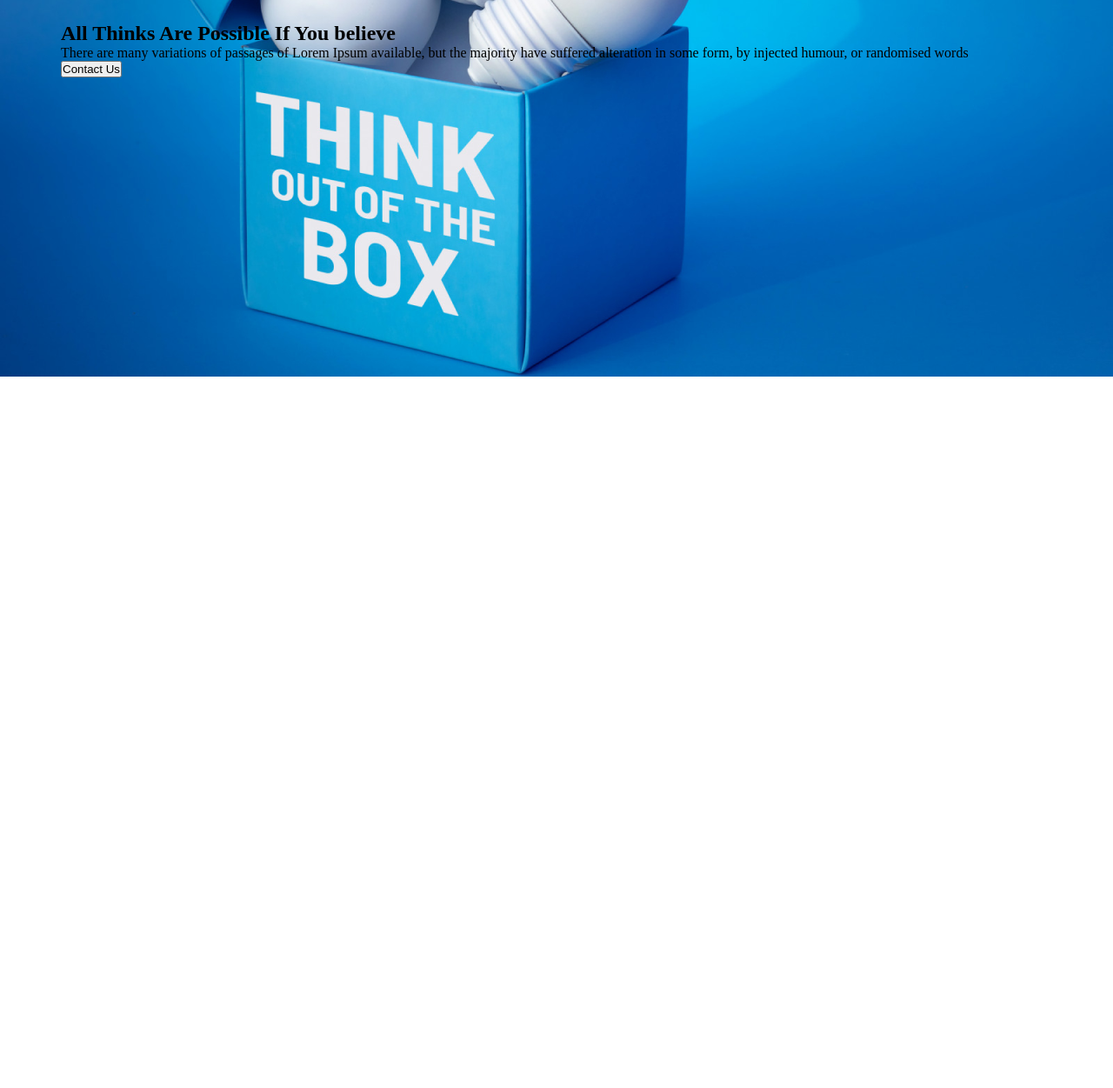
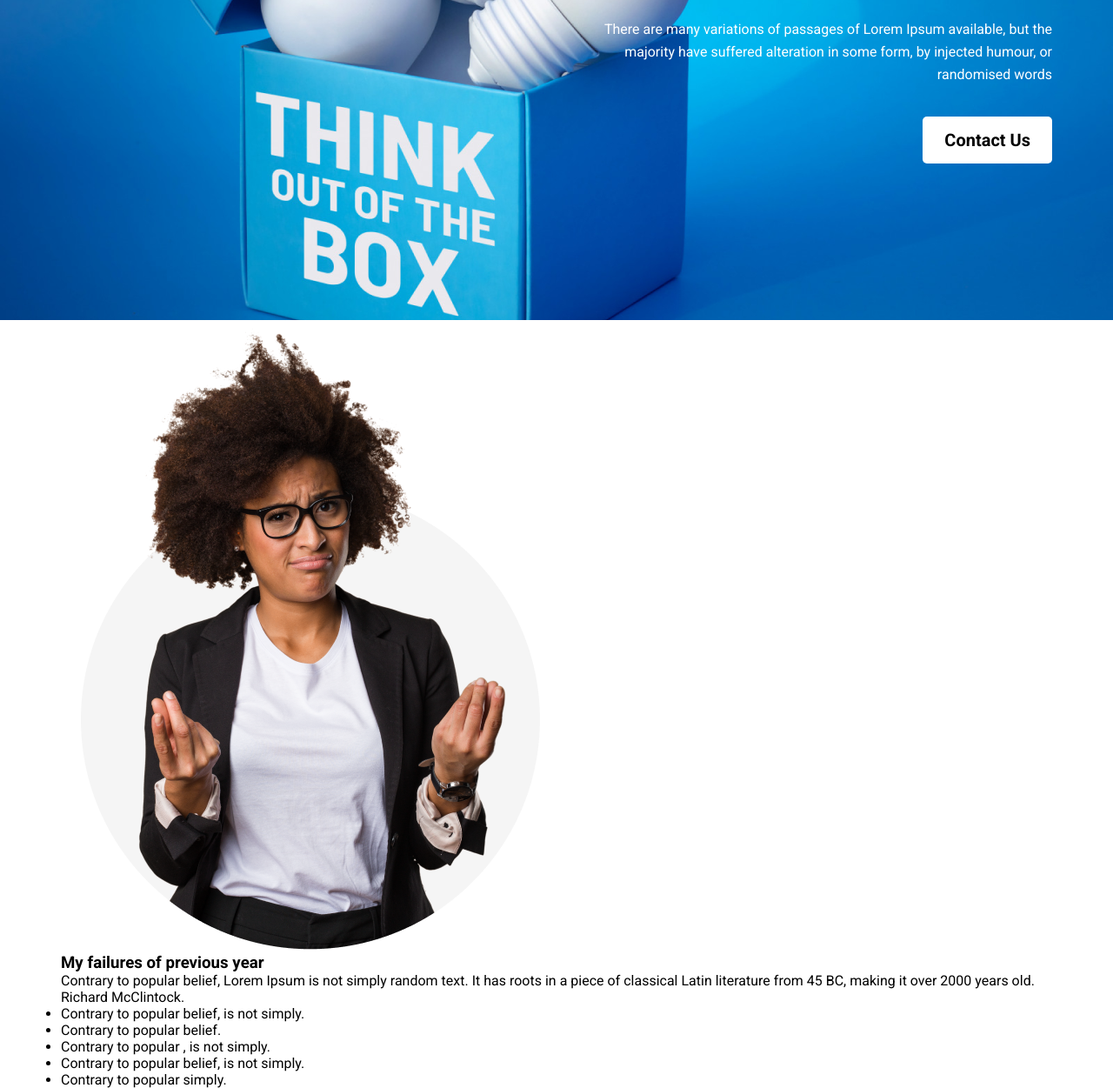
Before and after one commit to tanzilamd/new-year-new-me, a plain HTML site: page index.html in a window 1280 px wide. Shown: the part 375-1626 px from the top of the page at 87% size. Before the commit the page ends 864 px from the top, so only its background shows below. Drawn offline with Linux system fonts and the light colour scheme.

Commit message:
banner added

```diff
--- a/css/style.css
+++ b/css/style.css
@@ -2,17 +2,48 @@
 * {
     margin: 0;
     padding: 0;
+    font-family: 'Work Sans', sans-serif;
+    font-family: 'Open Sans', sans-serif;
+    font-family: 'Roboto', sans-serif;
+
 }
 .container {
     max-width: 1140px;
     margin: 0 auto;
 }
-
+.btn-contact {
+    border-radius: 5px;
+    background: #FFF;
+    padding: 15px 25px;
+    border: 0;
+    font-size: 20px;
+    font-weight: 600;
+}
 /* Header */
 header {
     background-image: url("../images/banner/banner3.png");
     /* background-size: 100%; */
     background-repeat: no-repeat;
     background-position: top left;
-    padding: 400px 0;
+    /* padding: 250px 0; */
+    display: flex;
+    align-items: center;
 }
+.banner-text {
+    width: 50%;
+    float: right;
+    text-align: right;
+    color: #FFF;
+    padding: 180px 0;
+}
+.banner-text h1 {
+    font-size: 55px;
+    font-weight: 700;
+    margin-bottom: 24px;
+}
+.banner-text p {
+    font-size: 16px;
+    font-weight: 400;
+    line-height: 26px;
+    margin-bottom: 35px;
+}
--- a/index.html
+++ b/index.html
@@ -4,17 +4,43 @@
     <meta charset="UTF-8">
     <meta name="viewport" content="width=device-width, initial-scale=1.0">
     <title>New Year, New ME!</title>
+    <!-- Google Font -->
+    <link rel="preconnect" href="https://fonts.googleapis.com">
+    <link rel="preconnect" href="https://fonts.gstatic.com" crossorigin>
+    <link href="https://fonts.googleapis.com/css2?family=Open+Sans:ital,wght@0,400;0,500;0,600;0,700;0,800;1,300;1,400;1,500;1,600;1,700;1,800&family=Roboto:ital,wght@0,100;0,300;0,400;0,500;0,700;0,900;1,100;1,300;1,400;1,500;1,700;1,900&family=Work+Sans:ital,wght@0,100;0,200;0,300;0,400;0,500;0,600;0,700;0,800;0,900;1,100;1,200;1,300;1,400;1,500;1,600;1,700;1,800;1,900&display=swap" rel="stylesheet">
+    <!-- Style sheet -->
     <link rel="stylesheet" href="./css/style.css">
 </head>
 <body>
     <header>
         <section class="banner container">
             <div class="banner-text">
-                <h1>All Thinks Are Possible If You believe</h1>
+                <h1>All Thinks Are<br>Possible If You<br>believe</h1>
                 <p>There are many variations of passages of Lorem Ipsum available, but the majority have suffered alteration in some form, by injected humour, or randomised words</p>
-                <button class="btn-primary">Contact Us</button>
+                <button class="btn-contact">Contact Us</button>
             </div>
         </section>
     </header>
+
+    <main>
+        <section class="my-failure container">
+            <div class="failure-content">
+                <div class="failure-img">
+                    <img src="images/person.png" alt="">
+                </div>
+                <div class="failure-text">
+                    <h3>My failures of previous year</h3>
+                    <p>Contrary to popular belief, Lorem Ipsum is not simply random text. It has roots in a piece of classical Latin literature from 45 BC, making it over 2000 years old. Richard McClintock.</p>
+                    <ul>
+                        <li>Contrary to popular belief, is not simply.</li>
+                        <li>Contrary to popular belief.</li>
+                        <li>Contrary to popular , is not simply.</li>
+                        <li>Contrary to popular belief, is not simply.</li>
+                        <li>Contrary to popular simply.</li>
+                    </ul>
+                </div>
+            </div>
+        </section>
+    </main>
 </body>
 </html>
```
